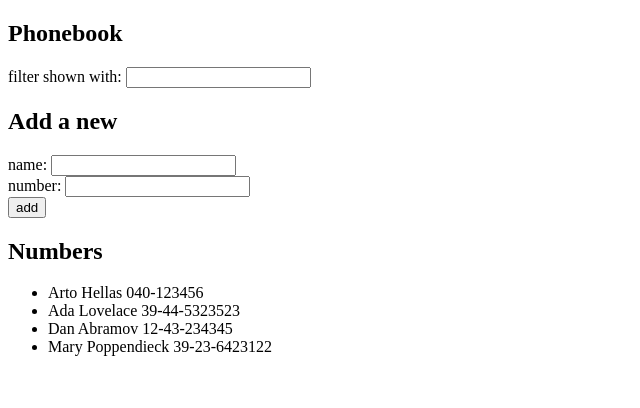
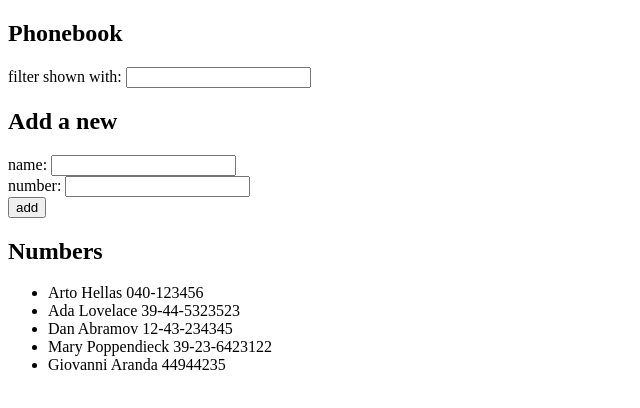
Before and after one commit to giovanniarandaa/fullstackopen, a React (Vite) app in the folder part2/phonebook/: page / in a window 1280 px wide. Shown: the top 408 px of the page, without its empty margins (0-640 px from the left). Built offline with nearby package versions, Linux system fonts and the light colour scheme; data requests are answered from the project's data file.

Commit message:
2.12: La Agenda Telefónica paso 7

```diff
--- a/part2/phonebook/db.json
+++ b/part2/phonebook/db.json
@@ -1,24 +1,29 @@
 {
-  "persons":[
+  "persons": [
     {
       "name": "Arto Hellas",
       "number": "040-123456",
-      "id": 1
+      "id": "1"
     },
     {
       "name": "Ada Lovelace",
       "number": "39-44-5323523",
-      "id": 2
+      "id": "2"
     },
     {
       "name": "Dan Abramov",
       "number": "12-43-234345",
-      "id": 3
+      "id": "3"
     },
     {
       "name": "Mary Poppendieck",
       "number": "39-23-6423122",
-      "id": 4
+      "id": "4"
+    },
+    {
+      "id": "15cf",
+      "name": "Giovanni Aranda",
+      "number": "44944235"
     }
   ]
 }
--- a/part2/phonebook/src/App.jsx
+++ b/part2/phonebook/src/App.jsx
@@ -26,16 +26,16 @@ const App = () => {
       return;
     }
 
-    setPersons((p) => [
-      ...p,
-      {
-        name: newName,
-        number: newPhone,
-        id: persons.length + 1,
-      },
-    ]);
-    setNewName("");
-    setNewPhone("");
+    const person = {
+      name: newName,
+      number: newPhone,
+    };
+
+    axios.post("http://localhost:3001/persons", person).then((res) => {
+      setPersons(persons.concat(res.data));
+      setNewName("");
+      setNewPhone("");
+    });
   };
 
   const filterPersons = persons.filter((person) =>
```
